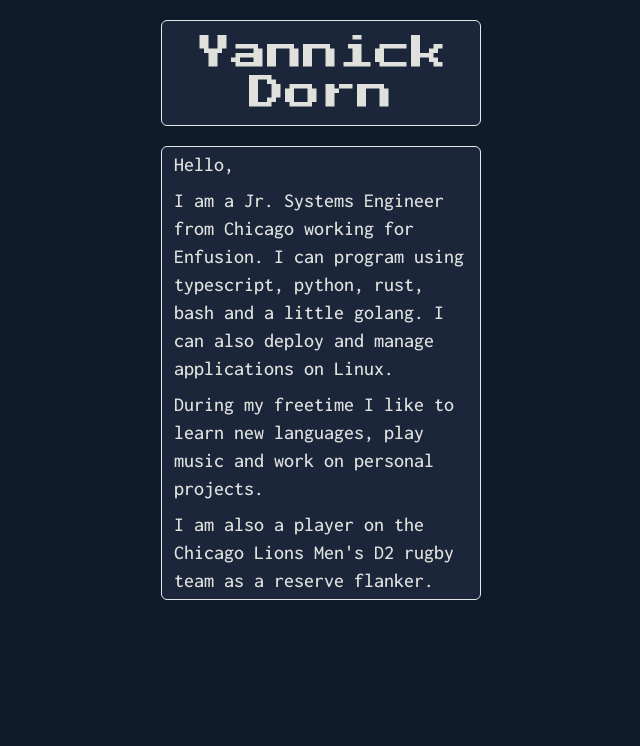
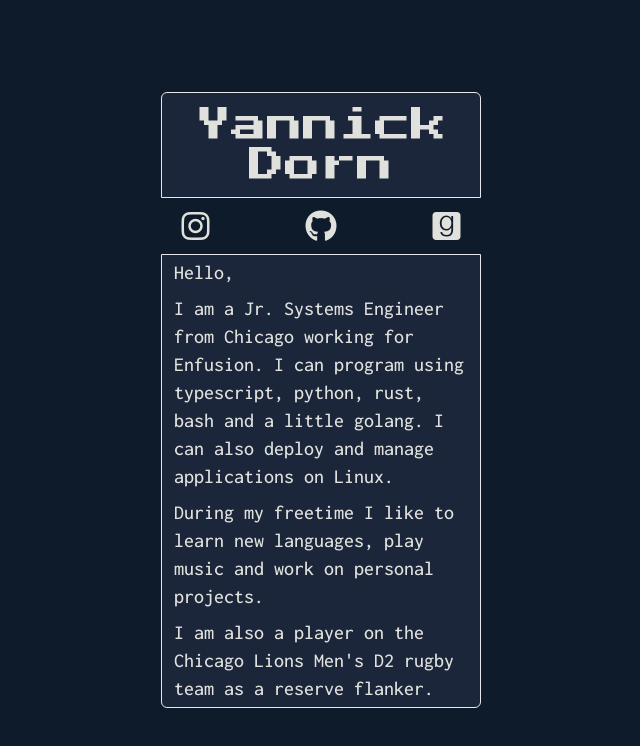
Before and after one commit to gd0st/Columbia, a SvelteKit app: page / in a window 1280 px wide. Shown: the top 746 px of the page, without its empty margins (319-959 px from the left). Built offline with nearby package versions, Linux system fonts and the light colour scheme.

Commit message:
buttons bad

```diff
--- a/src/components/Icon.svelte
+++ b/src/components/Icon.svelte
@@ -9,4 +9,4 @@
 	<script src="https://kit.fontawesome.com/3d1b5ebdca.js" crossorigin="anonymous"></script>
 </svelte:head>
 
-<i class="{faSource}"></i>
+<i class="{faSource} fa-2xl"></i>
--- a/src/components/SocialMedia.svelte
+++ b/src/components/SocialMedia.svelte
@@ -1,34 +1,18 @@
 <script lang="ts">
-	import type { SkillInterface } from '../../lib/skills';
-	import {githubEndpoint} from '../../lib/skills'
-	import Icon from '../Icon.svelte';
-	export let skill: SkillInterface;
-
-	let link: string = "#"
-
-	if (skill.github) {
-		link = githubEndpoint(skill.name.toLowerCase())
-	}
-
+	import Icon from './Icon.svelte';
+	export let icon = "fa-regular fa-notdef";
+	export let link = "example.org"
 </script>
 
 <a href="{link}">
 	<div class="">
 		<button class="learn-more">
-			<Icon faSource={skill.icon} />
+			<Icon faSource={icon} />
 		</button>
 	</div>
 </a>
 
-<!-- <style lang="scss">
-
-	.golang {
-		background-color: #29beb0;
-	}
-	.javascript {
-		background-color: #f0db4f;
-	}
-
+<style lang="scss">
 
 	//Button CSS by Kath Kato on codepen.
 	$bg: #fff;
@@ -93,4 +77,4 @@
 			}
 		}
 	}
-</style> -->
+</style>
--- a/src/content/about.js
+++ b/src/content/about.js
@@ -4,3 +4,22 @@ export const content = [
 	'During my freetime I like to learn new languages, play music and work on personal projects.',
 	'I am also a player on the Chicago Lions Men\'s D2 rugby team as a reserve flanker.'
 ]
+
+export const socialMedia = [
+	{
+		name: 'Instagram',
+		icon: 'fa-brands fa-instagram',
+		hyperlink: 'https://instagram.com/yannick_dorn'
+	},
+	{
+		name: 'GitHub',
+		icon: 'fa-brands fa-github',
+		hyperlink: 'https://github.com/2mill'
+	},
+	{
+		name: 'Goodreads',
+		icon: 'fa-brands fa-goodreads',
+		hyperlink: 'https://www.goodreads.com/user/show/94962031-yannick'
+	}
+
+]
--- a/src/routes/+layout.svelte
+++ b/src/routes/+layout.svelte
@@ -9,7 +9,9 @@
 <link href="https://fonts.googleapis.com/css2?family=Inconsolata:wght@500&family=Press+Start+2P&display=swap" rel="stylesheet">
 	</svelte:head>
 	<!-- <Navigator/> -->
-	<slot></slot>
+	<div class="flex h-screen">
+		<slot></slot>
+	</div>
 <style>
 
 	:global(body) {
--- a/src/routes/+page.svelte
+++ b/src/routes/+page.svelte
@@ -3,40 +3,14 @@
 	// import { profileInfo, socialMedias} from "../_private/personal.js"
 
 	import Icon from "../components/Icon.svelte"
-	import { content } from "../content/about.js"
+	import SocialMedia from "../components/SocialMedia.svelte"
+	import { content, socialMedia } from "../content/about.js"
 	interface Link {
 		ready: boolean,
 		name: string,
 		destination: string,
 	}
-	function newLink(name: string, destination: string, ready=false): Link {
-		return {
-			name,
-			destination,
-			ready,
-		}
-	}
-	const links: Link[] = [
-		newLink(
-			"Blog",
-			"/blog",
-			false
-		),
-		newLink(
-			"Work Experience",
-			"/work",
-			false
-		),
-		newLink(
-			"Contact Me",
-			"/contact",
-			false
-		)
-	]
-
-
-
-
+	const links: Link[] = []
 	const constructionIcon = 'fa-solid fa-traffic-cone'
 
 
@@ -47,11 +21,18 @@
 </svelte:head>
 
 
-<div class="flex flex-col items-center text-[#e0e1dd] w-screen md:w-1/2 md:mx-auto lg:w-1/4">
-	<div class="my-5 p-3 border rounded-md bg-[#1B263B] text-[#e0e1dd]">
+<div class="flex flex-col items-center text-[#e0e1dd] w-screen md:w-1/2 lg:w-1/4 md:m-auto">
+	<div class="p-3 border rounded-t-md bg-[#1B263B] text-[#e0e1dd]">
 		<h1 class="text-4xl font-pressstart  text-center">Yannick Dorn</h1>
 	</div>
-	<div class="square-color px-2 border rounded-md">
+	{#if socialMedia.length > 0}
+		<div class="flex flex-row">
+			{#each socialMedia as media}
+				<div class="px-12 py-4 hover:bg-[#e0e1dd] hover:text-[#1b263b]"><Icon faSource={media.icon}/></div>
+			{/each}
+		</div>
+	{/if}
+	<div class="square-color px-2 border rounded-b-md">
 		<div class="grid grid-cols-1 font-inconsolata text-xl">
 			{#each content as line}
 			<p class="p-1">{line}</p>
```
